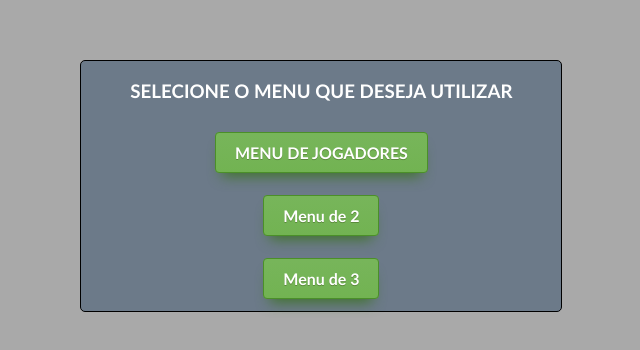
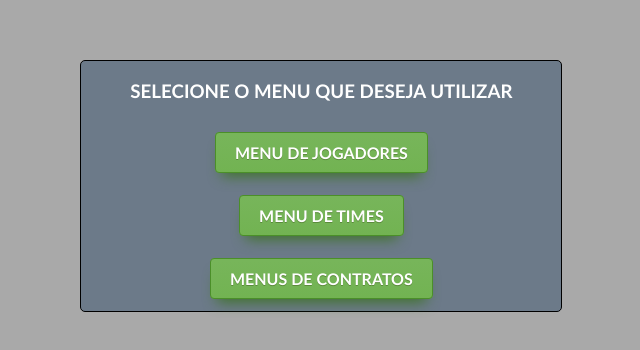
Before and after one commit to guilopes04/trabalho-PW1, a plain HTML site: page index.html in a window 1280 px wide. Shown: the part 132-482 px from the top of the page, without its empty margins (342-982 px from the left). Drawn offline with Linux system fonts and the light colour scheme.

Commit message:
adiciona times.html e contratos.html

```diff
--- a/index.html
+++ b/index.html
@@ -11,9 +11,9 @@
     <body>
         <div class="menu_principal">
             <h3>SELECIONE O MENU QUE DESEJA UTILIZAR</h3>
-            <button class="bttn-menus">MENU DE JOGADORES</button>
-            <button class="bttn-menus">Menu de 2</button>
-            <button class="bttn-menus">Menu de 3</button>
+            <a href="Jogadores.html"><button class="bttn-menus">MENU DE JOGADORES</button></a>
+            <a href="Times.html"><button class="bttn-menus">MENU DE TIMES</button></a>
+            <a href="Contratos.html"><button class="bttn-menus">MENUS DE CONTRATOS</button></a>
         </div>
     </body>
 </html>
```
Also changed, not shown: Contratos.html (added), Times.html (added).
